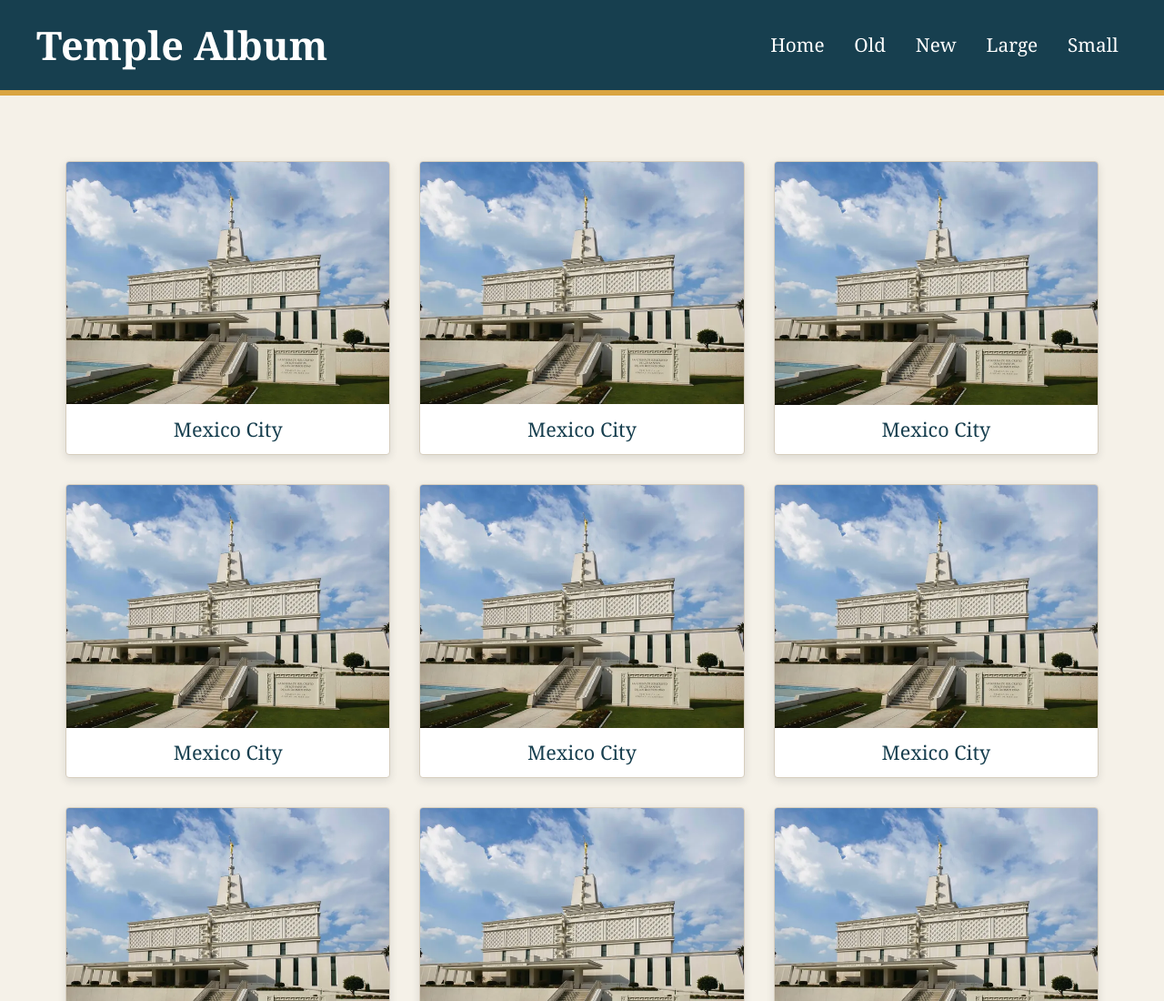
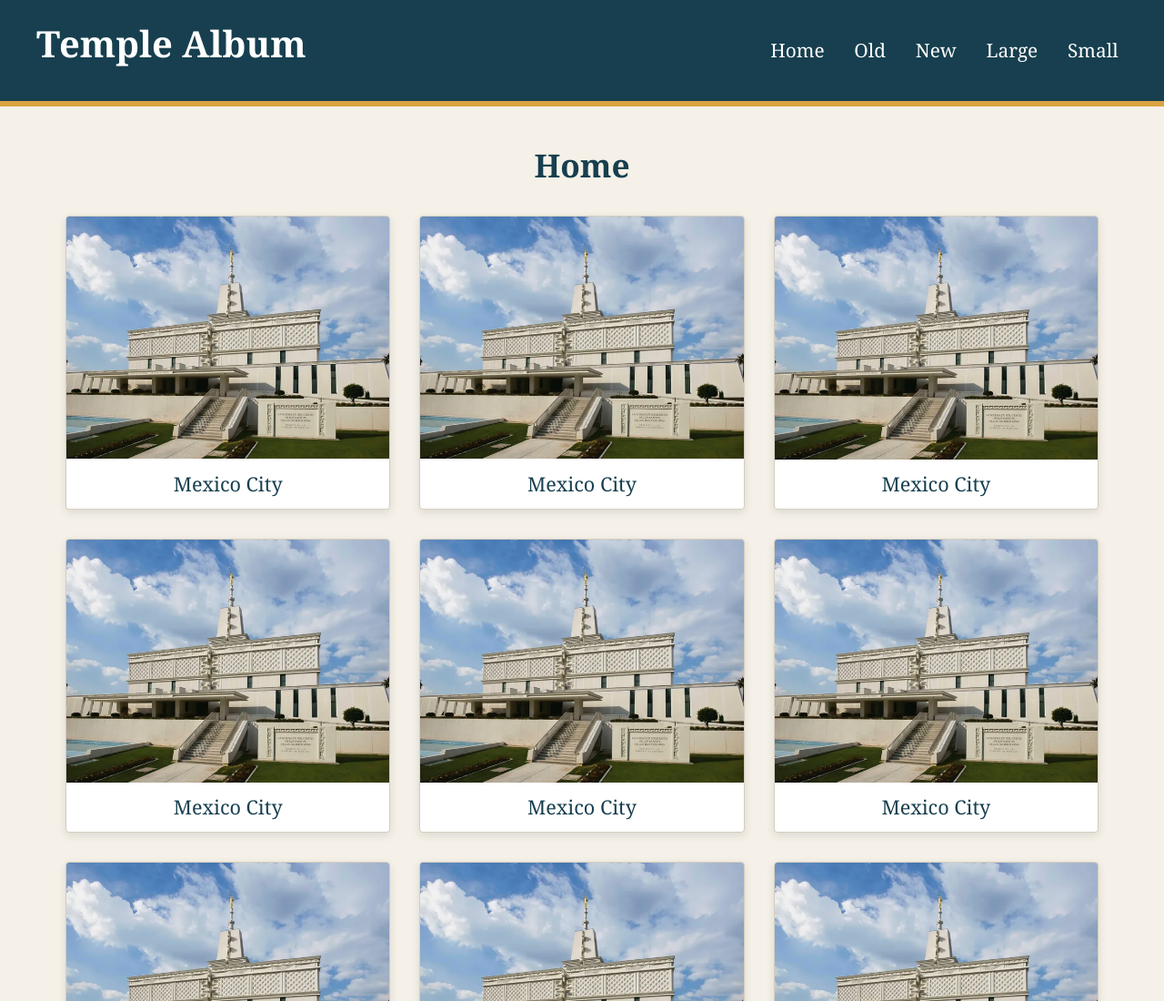
Before and after one commit to HaniaFlores/wdd131, a plain HTML site: page temples.html in a window 1280 px wide. Shown: the top 1100 px of the page at 91% size. Drawn offline with Linux system fonts and the light colour scheme; a web font is replaced by a local one.

Commit message:
code improvements

```diff
--- a/styles/temples-large.css
+++ b/styles/temples-large.css
@@ -1,3 +1,4 @@
+@media (min-width: 601px) {
 	header {
 		align-items: center;
 		display: flex;
@@ -43,3 +44,4 @@ main > h1 {
 		font-size: 2.2rem;
 		margin-bottom: 2rem;
 	}
+}
--- a/styles/temples.css
+++ b/styles/temples.css
@@ -26,9 +26,16 @@ header {
 	text-align: center;
 }
 
-header h1 {
-	font-size: clamp(1.8rem, 8vw, 2.7rem);
+header p {
+	font-size: 2.5rem;
+	font-weight: bold;
 	margin: 0 0 1rem;
+}
+
+main h1 {
+	font-size: 2rem;
+	margin: 0 0 1.25rem;
+	text-align: center;
 }
 
 #menu-button {
--- a/temples.html
+++ b/temples.html
@@ -15,7 +15,7 @@
 </head>
 <body>
     <header>
-        <h1>Temple Album</h1>
+        <p>Temple Album</p>
         <nav aria-label="Main navigation">
             <button id="menu-button" aria-expanded="false" aria-controls="menu">
                 ☰
@@ -30,7 +30,7 @@
         </nav>
     </header>
     <main>
-        <h1></h1>
+        <h1>Home</h1>
         <section id="temples">
             <figure>
                 <img src="images/mexico_city_temple.webp" alt="Mexico City Temple">
```
Lines whose indentation alone changed are shown as unchanged.
